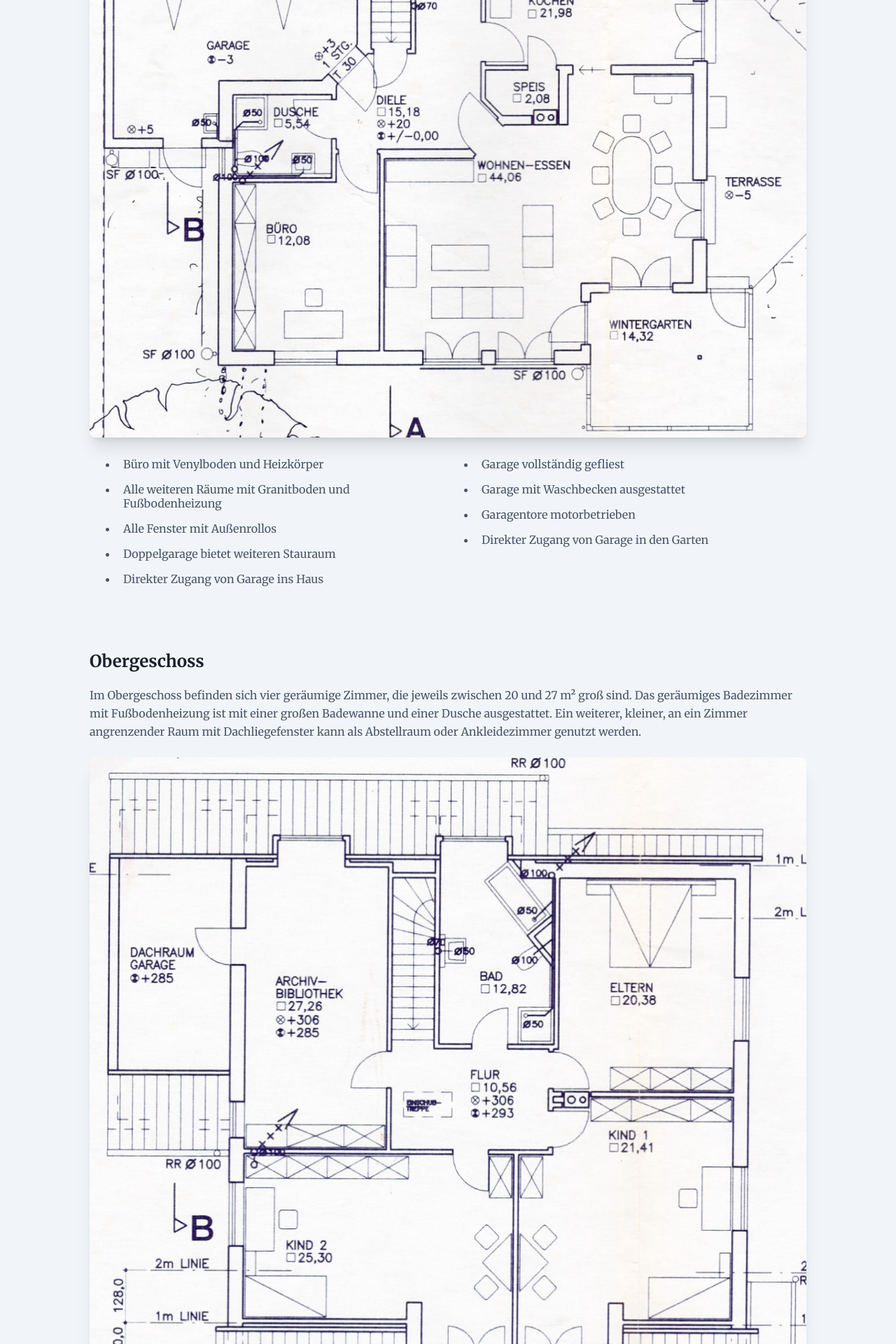
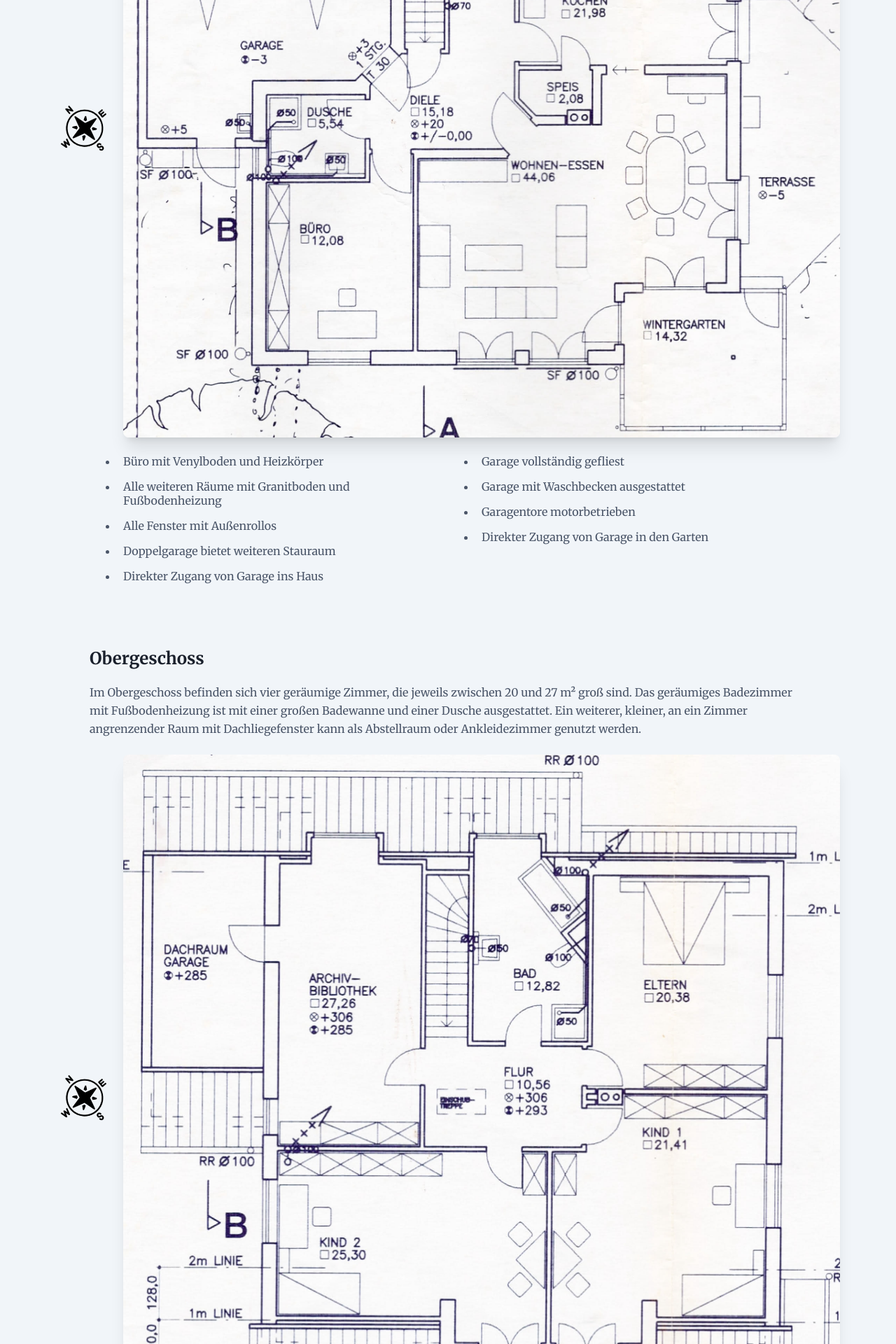
Before and after one commit to sidyes/grettstadt, a Next.js app: page / in a window 1280 px wide. Shown: the part 2720-4640 px from the top of the page at 70% size. Built offline with nearby package versions, Linux system fonts and the light colour scheme.

Commit message:
hase baut

```diff
--- a/app/components/floor-plan/floor-plan.tsx
+++ b/app/components/floor-plan/floor-plan.tsx
@@ -1,13 +1,22 @@
 import Image, { StaticImageData } from "next/image";
+import compassIcon from "../../images/compass.png";
 
 interface FloorPlanProps {
   src: StaticImageData;
   alt: string;
+  degreeCompass: number;
 }
 
-export default function FloorPlan({ src, alt }: FloorPlanProps) {
+export default function FloorPlan({ src, alt, degreeCompass }: FloorPlanProps) {
   return (
-    <div className="my-4">
+    <div className="my-4 flex flex-col md:flex-row justify-center items-center gap-4">
+      <Image
+        src={compassIcon}
+        width={80}
+        height={80}
+        alt="Kompass"
+        style={{ transform: `rotate(${degreeCompass}deg)` }}
+      />
       <Image
         src={src}
         alt={alt}
--- a/app/page.tsx
+++ b/app/page.tsx
@@ -37,7 +37,10 @@ export default function Home() {
     <>
       <Header />
       <main className="flex flex-col justify-between pt-0 p-4 md:p-8 space-y-8 md:space-y-16">
-        <div className="text-base md:text-xl flex justify-between gap-2 container mb-0 flex-wrap" id="start">
+        <div
+          className="text-base md:text-xl flex justify-between gap-2 container mb-0 flex-wrap"
+          id="start"
+        >
           <span className="flex flex-col md:flex-row gap-2">
             <b>195 m²</b> Wohnfläche
           </span>
@@ -108,7 +111,11 @@ export default function Home() {
             kann als Büro oder Kinderzimmer genutzt werden. Das Gästebadezimmer
             im Ergeschoss ist mit Badewanne inklusive Duschwand ausgetattet.
           </p>
-          <FloorPlan src={egImage} alt="Erdgeschoss Grundriss" />
+          <FloorPlan
+            src={egImage}
+            alt="Erdgeschoss Grundriss"
+            degreeCompass={-40}
+          />
           <BulletPoints items={grundrissItems} />
         </section>
 
@@ -122,7 +129,11 @@ export default function Home() {
             mit Dachliegefenster kann als Abstellraum oder Ankleidezimmer
             genutzt werden.
           </p>
-          <FloorPlan src={ogImage} alt="Obergeschoss Grundriss" />
+          <FloorPlan
+            src={ogImage}
+            alt="Obergeschoss Grundriss"
+            degreeCompass={-40}
+          />
           <BulletPoints items={obergeschossItems} />
         </section>
 
@@ -138,7 +149,11 @@ export default function Home() {
             ausgestattet. Ein separates Badezimmer mit Dusche und
             Waschmaschinenanschluss ist ebenfalls vorhanden.
           </p>
-          <FloorPlan src={kgImage} alt="Untergeschoss Grundriss" />
+          <FloorPlan
+            src={kgImage}
+            alt="Untergeschoss Grundriss"
+            degreeCompass={-40}
+          />
           <BulletPoints items={kellerItems} />
         </section>
 
```
Also changed, not shown: app/images/compass.png (added).
